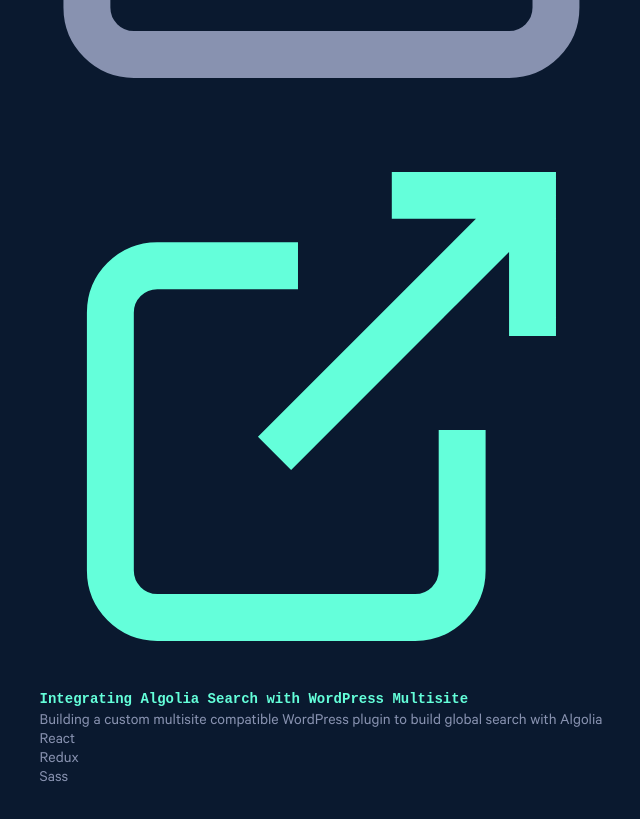
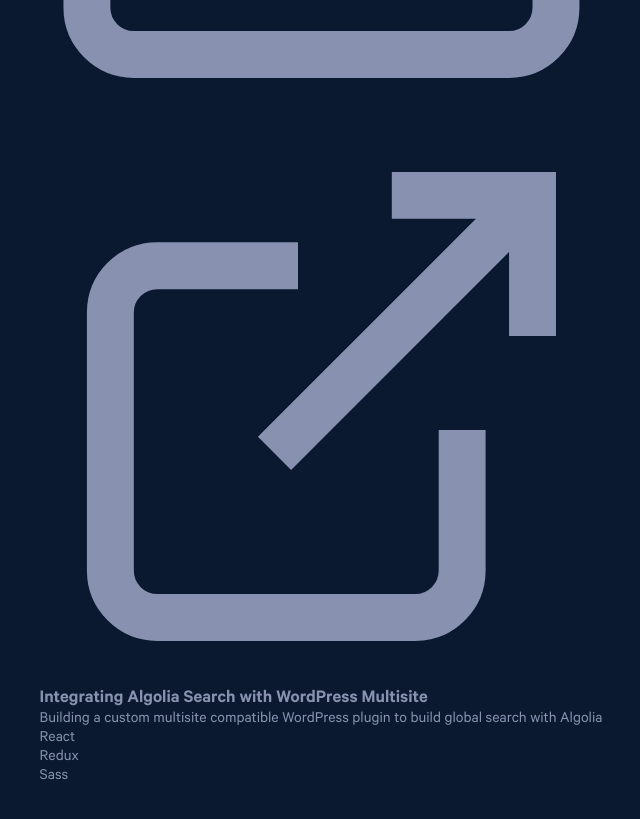
Before and after one commit to Moamal-2000/moamal-alaa, a Next.js app: page / in a window 1280 px wide. Shown: the part 3320-4139 px from the top of the page, without its empty margins (319-959 px from the left). Built offline with nearby package versions, Linux system fonts and the light colour scheme.

Commit message:
style: update CSS selectors to style the direct elements in OtherProjectsSection component

```diff
--- a/src/components/Home/OtherProjectsSection/OtherProjectsSection.module.scss
+++ b/src/components/Home/OtherProjectsSection/OtherProjectsSection.module.scss
@@ -4,7 +4,7 @@
   align-items: center;
 }
 
-.projectsSection h2 {
+.projectsSection>h2 {
   margin-bottom: 10px;
   color: #ccd6f6;
   line-height: 1.1;
@@ -12,14 +12,14 @@
   font-size: clamp(1.5rem, 5vw, 2rem);
 }
 
-.projectsSection a {
+.projectsSection>a {
   color: #64ffda;
   font-family: var(--font-mono);
   font-size: .875rem;
   position: relative;
 }
 
-.projectsSection a::after {
+.projectsSection>a::after {
   content: "";
   display: block;
   width: 0;
@@ -33,7 +33,7 @@
     opacity .25s .2s cubic-bezier(.645, .045, .355, 1);
 }
 
-.projectsSection a:hover::after {
+.projectsSection>a:hover::after {
   width: 100%;
   opacity: 1;
 }
```
